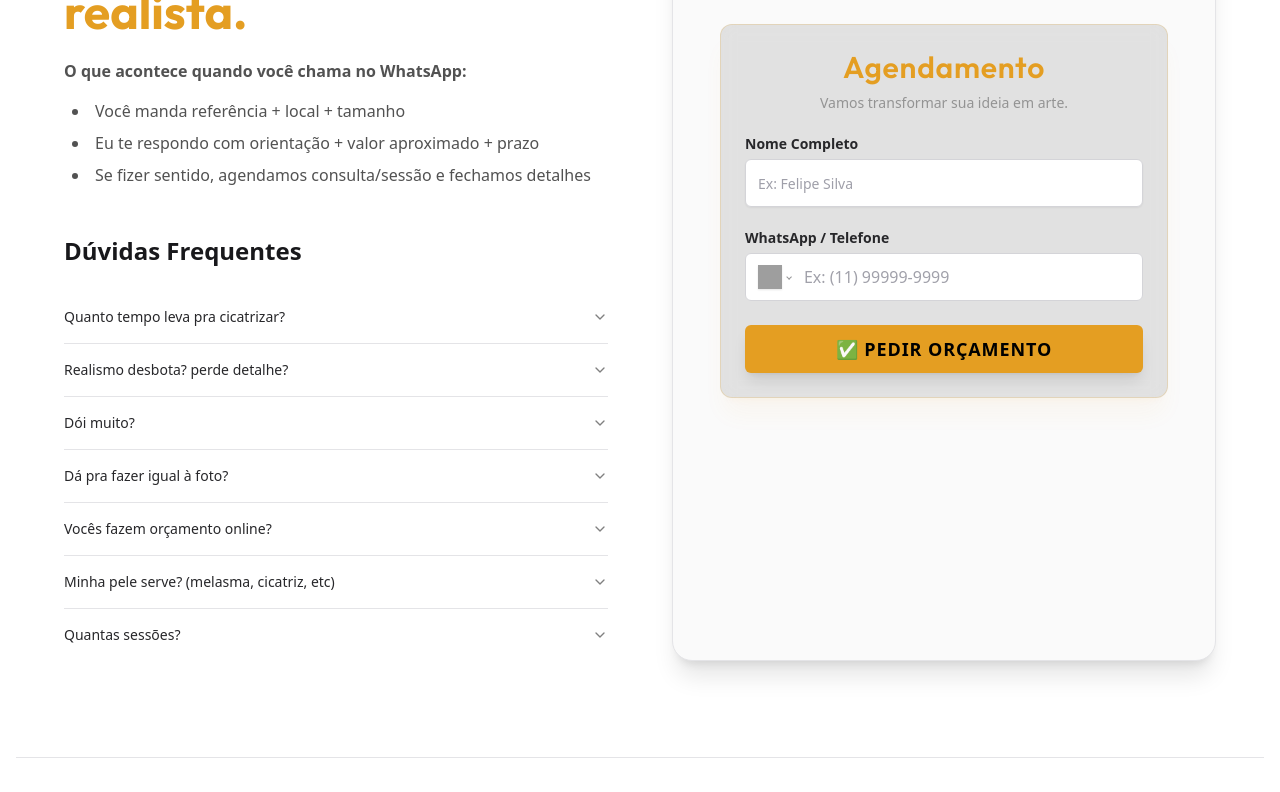
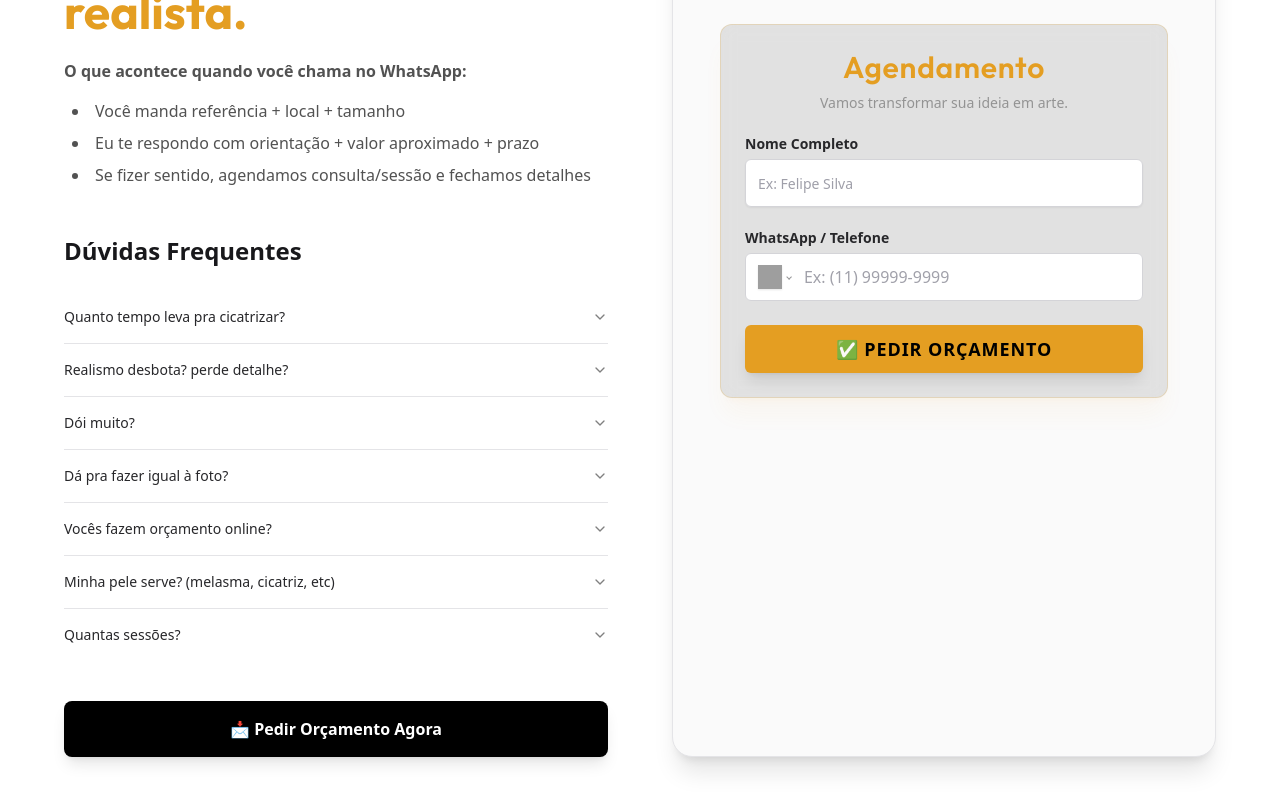
Before and after one commit to drtrafego/LP_felipe_tatuador, a Next.js app: page / in a window 1280 px wide. Shown: the part 6780-7572 px from the top of the page. Built offline with nearby package versions, Linux system fonts and the light colour scheme; grey boxes are pictures that could not be loaded.

Commit message:
fix: sync section-contact with teste2 layout (form first, add faq cta)

```diff
--- a/src/components/section-contact.tsx
+++ b/src/components/section-contact.tsx
@@ -45,8 +45,24 @@ export function SectionContact() {
         <section id="contato" className="py-12 md:py-24 bg-white px-4">
             <div className="max-w-6xl mx-auto grid grid-cols-1 lg:grid-cols-2 gap-16">
 
-                {/* Left: Transformation Context & FAQ */}
-                <div className="space-y-12">
+                {/* Right: Contact Form (Moved First for Mobile) */}
+                <motion.div
+                    initial={{ opacity: 0, x: 20 }}
+                    whileInView={{ opacity: 1, x: 0 }}
+                    viewport={{ once: true }}
+                    className="bg-zinc-50 p-6 md:p-10 rounded-3xl border border-zinc-200 shadow-xl order-1 lg:order-2"
+                >
+                    <div className="mb-8">
+                        <h3 className="text-2xl font-bold text-zinc-900 mb-2">Pedir orçamento agora</h3>
+                        <p className="text-sm text-neutral-500">Atendimento direto. Sem enrolação. Sem surpresa no final.</p>
+                    </div>
+
+                    <ContactForm />
+
+                </motion.div>
+
+                {/* Left: Transformation Context & FAQ (Now Second on Mobile) */}
+                <div className="space-y-12 order-2 lg:order-1">
                     <motion.div
                         initial={{ opacity: 0, y: 20 }}
                         whileInView={{ opacity: 1, y: 0 }}
@@ -80,24 +96,16 @@ export function SectionContact() {
                                 </AccordionItem>
                             ))}
                         </Accordion>
+                        {/* New CTA Button after FAQ */}
+                        <div className="pt-4">
+                            <a href="#contato" className="block w-full text-center">
+                                <button className="w-full bg-black text-white font-bold py-4 rounded-lg hover:bg-neutral-800 transition-all shadow-lg">
+                                    📩 Pedir Orçamento Agora
+                                </button>
+                            </a>
+                        </div>
                     </div>
                 </div>
-
-                {/* Right: Contact Form */}
-                <motion.div
-                    initial={{ opacity: 0, x: 20 }}
-                    whileInView={{ opacity: 1, x: 0 }}
-                    viewport={{ once: true }}
-                    className="bg-zinc-50 p-6 md:p-10 rounded-3xl border border-zinc-200 shadow-xl"
-                >
-                    <div className="mb-8">
-                        <h3 className="text-2xl font-bold text-zinc-900 mb-2">Pedir orçamento agora</h3>
-                        <p className="text-sm text-neutral-500">Atendimento direto. Sem enrolação. Sem surpresa no final.</p>
-                    </div>
-
-                    <ContactForm />
-
-                </motion.div>
 
             </div>
 
```
